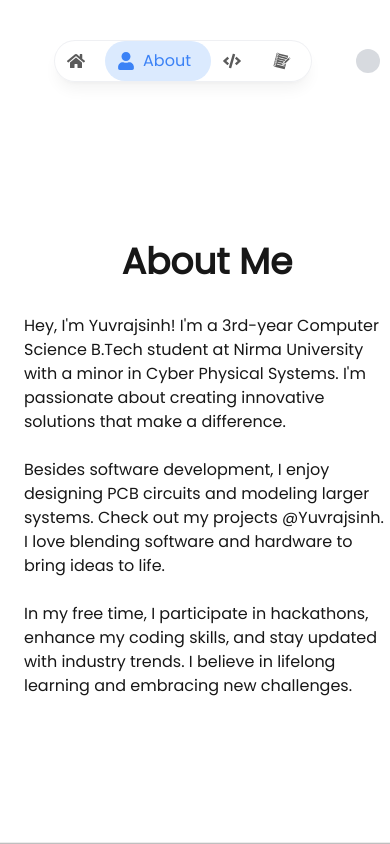
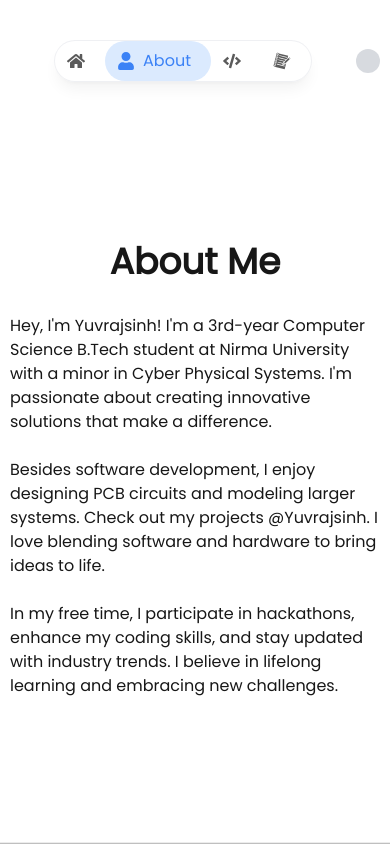
Before and after one commit to yuvrajsinh5252/website, a Next.js app: page /about in a window 390 px wide. Shown: the top 844 px of the page. Built offline with nearby package versions, Linux system fonts and the light colour scheme.

Commit message:
small change

```diff
--- a/src/app/about/page.tsx
+++ b/src/app/about/page.tsx
@@ -48,7 +48,7 @@ export default function Home() {
   };
 
   return (
-    <MaxWidthWrapper className="max-sm:px-0">
+    <MaxWidthWrapper>
       <nav className="fixed right-8 top-1/2 transform -translate-y-1/2 z-50 hidden lg:block">
         <motion.div
           className="space-y-4"
--- a/src/components/about/intro.tsx
+++ b/src/components/about/intro.tsx
@@ -22,11 +22,11 @@ export function Intro({
       viewport={{ once: true }}
       initial="hidden"
       animate={activeSection === "introduction" ? "visible" : "hidden"}
-      className="space-y-8 sm:space-y-12 relative max-sm:pl-6"
+      className="space-y-8 sm:space-y-12 relative"
     >
       <h1 className="flex gap-2 items-center text-4xl sm:text-5xl font-bold">
         <IoIosArrowForward className="text-4xl text-blue-400 sm:text-5xl max-sm:hidden" />
-        <span className="max-sm:mx-auto ">About Me</span>
+        <span className="max-sm:mx-auto">About Me</span>
       </h1>
       <div className="space-y-6 sm:space-y-8 mx-auto">
         <p className="text-base sm:text-lg">
--- a/src/components/about/skills.tsx
+++ b/src/components/about/skills.tsx
@@ -73,7 +73,7 @@ export function Skills({
       {...fadeIn}
       initial="hidden"
       animate={activeSection === "skills" ? "visible" : "hidden"}
-      className="max-w-7xl py-16 max-sm:pl-6"
+      className="max-w-7xl py-16"
     >
       <motion.h2
         {...fadeInUp}
--- a/src/content/blog/hacknuthon-5.0.mdx
+++ b/src/content/blog/hacknuthon-5.0.mdx
@@ -7,7 +7,7 @@ tags: ["Hackathon", "EdTech", "Next.js", "TypeScript", "Success Story"]
 
 🎉 I'm thrilled to share an incredible milestone - our team Formality secured not just one, but two major victories at HackNUthon 5.0! We clinched 2nd place in both the overall category and the EdTech track sponsored by Crest Data Systems. Among 800+ participants and roughly 200 teams, this achievement feels extra special.
 
-![Award ceremony at HackNUthon 5.0](/hacknuthon-5.0.jpg)
+![Award ceremony at HackNUthon 5.0](/images/hacknuthon-5.0.jpg)
 
 ## Meet the Team
 
```
Also changed, not shown: public/images/logo.png (renamed from public/logo.png), 1 other file (tests, documents, lock files or other folders).
